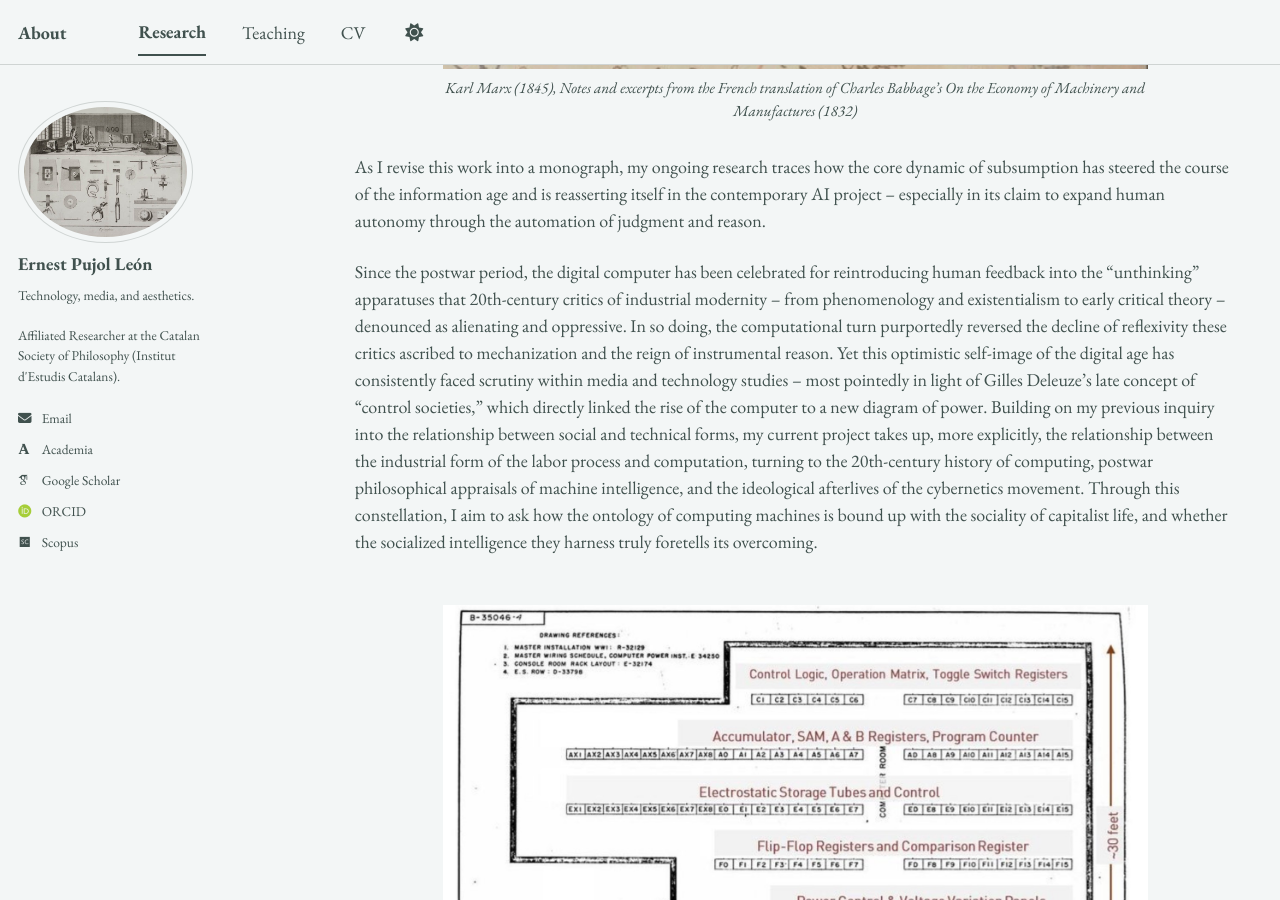
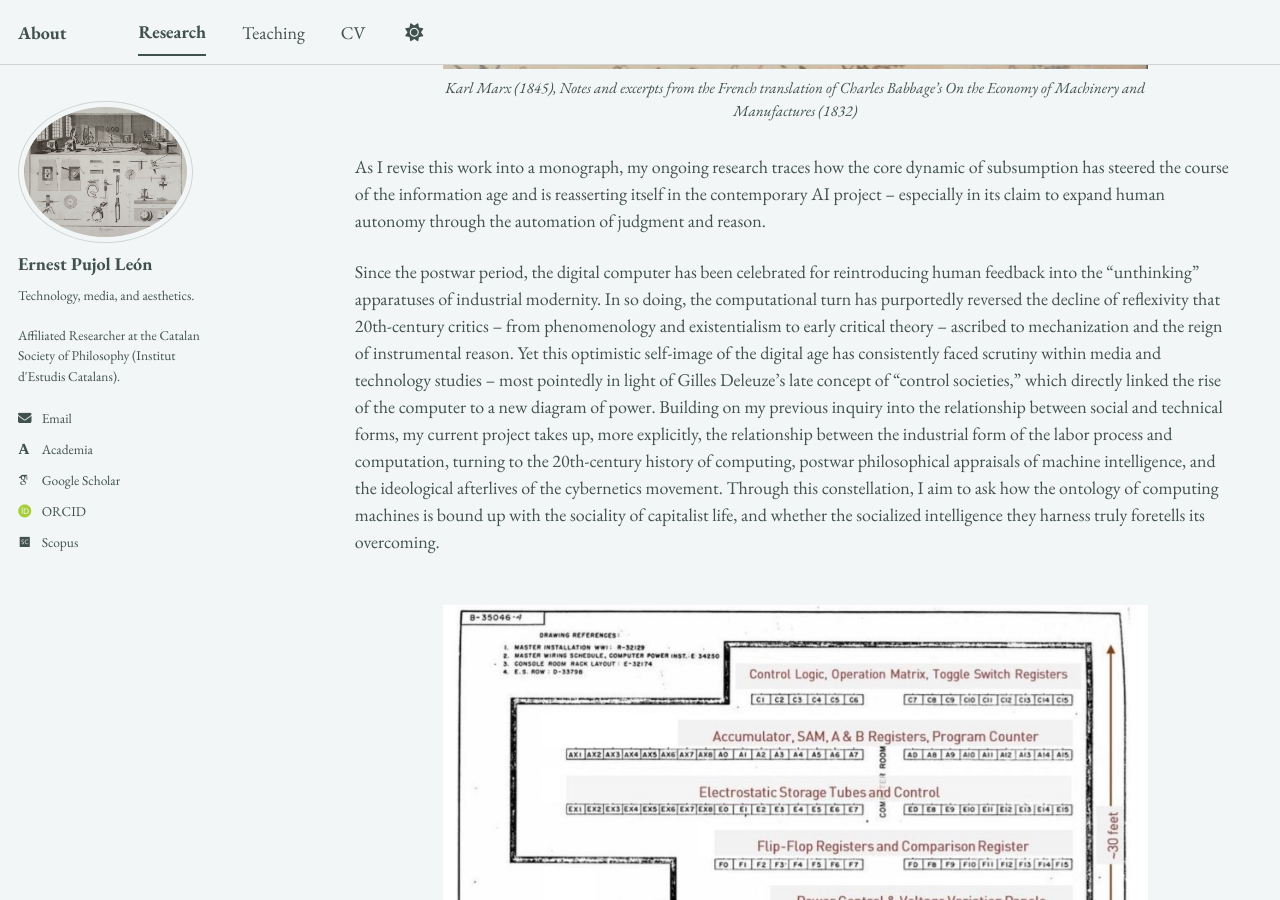
Before and after one commit to epujol90/epujol90.github.io, a Jekyll site: the page built from _pages/research.md, in a window 1280 px wide and 900 px high, scrolled down 1560 px. Built offline with Jekyll 4.4.1, drawn with Linux system fonts in a browser that asks for light colours; some web fonts are replaced; a script bundle is joined from its source files by our own code; library files that are not in the unit come from our copies.

Commit message:
Update research.md

```diff
--- a/_pages/research.md
+++ b/_pages/research.md
@@ -27,7 +27,7 @@ My doctoral work centered on the _longue durée_ of industrial modernity and wha
 
 As I revise this work into a monograph, my ongoing research traces how the core dynamic of subsumption has steered the course of the information age and is reasserting itself in the contemporary AI project -- especially in its claim to expand human autonomy through the automation of judgment and reason.
 
-Since the postwar period, the digital computer has been celebrated for reintroducing human feedback into the "unthinking" apparatuses that 20th-century critics of industrial modernity -- from phenomenology and existentialism to early critical theory -- denounced as alienating and oppressive. In so doing, the computational turn purportedly reversed the decline of reflexivity these critics ascribed to mechanization and the reign of instrumental reason. Yet this optimistic self-image of the digital age has consistently faced scrutiny within media and technology studies -- most pointedly in light of Gilles Deleuze's late concept of “control societies," which directly linked the rise of the computer to a new diagram of power. Building on my previous inquiry into the relationship between social and technical forms, my current project takes up, more explicitly, the relationship between the industrial form of the labor process and computation, turning to the 20th-century history of computing, postwar philosophical appraisals of machine intelligence, and the ideological afterlives of the cybernetics movement. Through this constellation, I aim to ask how the ontology of computing machines is bound up with the sociality of capitalist life, and whether the socialized intelligence they harness truly foretells its overcoming.
+Since the postwar period, the digital computer has been celebrated for reintroducing human feedback into the "unthinking" apparatuses of industrial modernity. In so doing, the computational turn has purportedly reversed the decline of reflexivity that 20th-century critics -- from phenomenology and existentialism to early critical theory -- ascribed to mechanization and the reign of instrumental reason. Yet this optimistic self-image of the digital age has consistently faced scrutiny within media and technology studies -- most pointedly in light of Gilles Deleuze's late concept of “control societies," which directly linked the rise of the computer to a new diagram of power. Building on my previous inquiry into the relationship between social and technical forms, my current project takes up, more explicitly, the relationship between the industrial form of the labor process and computation, turning to the 20th-century history of computing, postwar philosophical appraisals of machine intelligence, and the ideological afterlives of the cybernetics movement. Through this constellation, I aim to ask how the ontology of computing machines is bound up with the sociality of capitalist life, and whether the socialized intelligence they harness truly foretells its overcoming.
 <br>
 <br>
 
```
